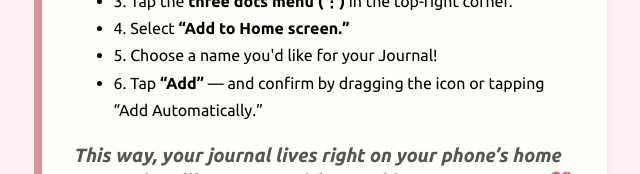
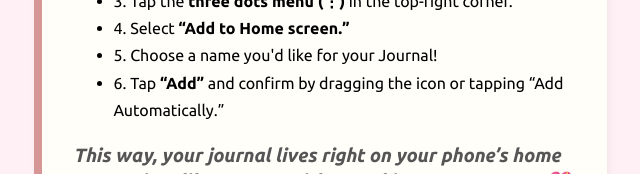
Before and after one commit to ShaynaMBarclay/vent2me, a React (Vite) app: page /settings in a window 1280 px wide. Shown: the part 2189-2363 px from the top of the page, without its empty margins (320-960 px from the left). Built offline with nearby package versions, Linux system fonts and the light colour scheme; a web font is replaced by a local one.

Commit message:
updated settings

```diff
--- a/src/pages/Settings.jsx
+++ b/src/pages/Settings.jsx
@@ -147,7 +147,7 @@ function Settings() {
     <li>3. Tap the <strong>three dots menu (⋮)</strong> in the top-right corner.</li>
     <li>4. Select <strong>“Add to Home screen.”</strong></li>
     <li>5. Choose a name you'd like for your Journal!</li>
-    <li>6. Tap <strong>“Add”</strong> — and confirm by dragging the icon or tapping “Add Automatically.”</li>
+    <li>6. Tap <strong>“Add”</strong>  and confirm by dragging the icon or tapping “Add Automatically.”</li>
   </ul>
 
   <p>This way, your journal lives right on your phone’s home screen, just like an app, without taking up any space. 💖</p>
```
